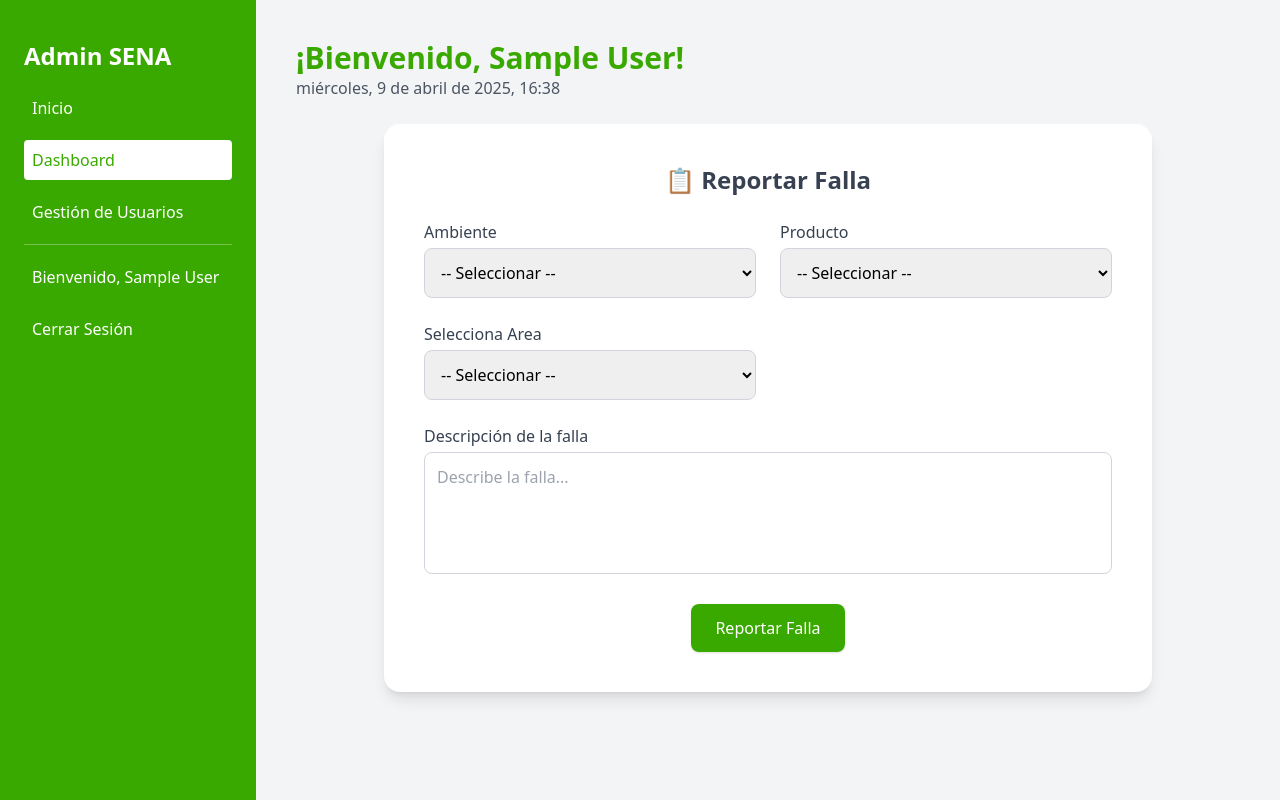
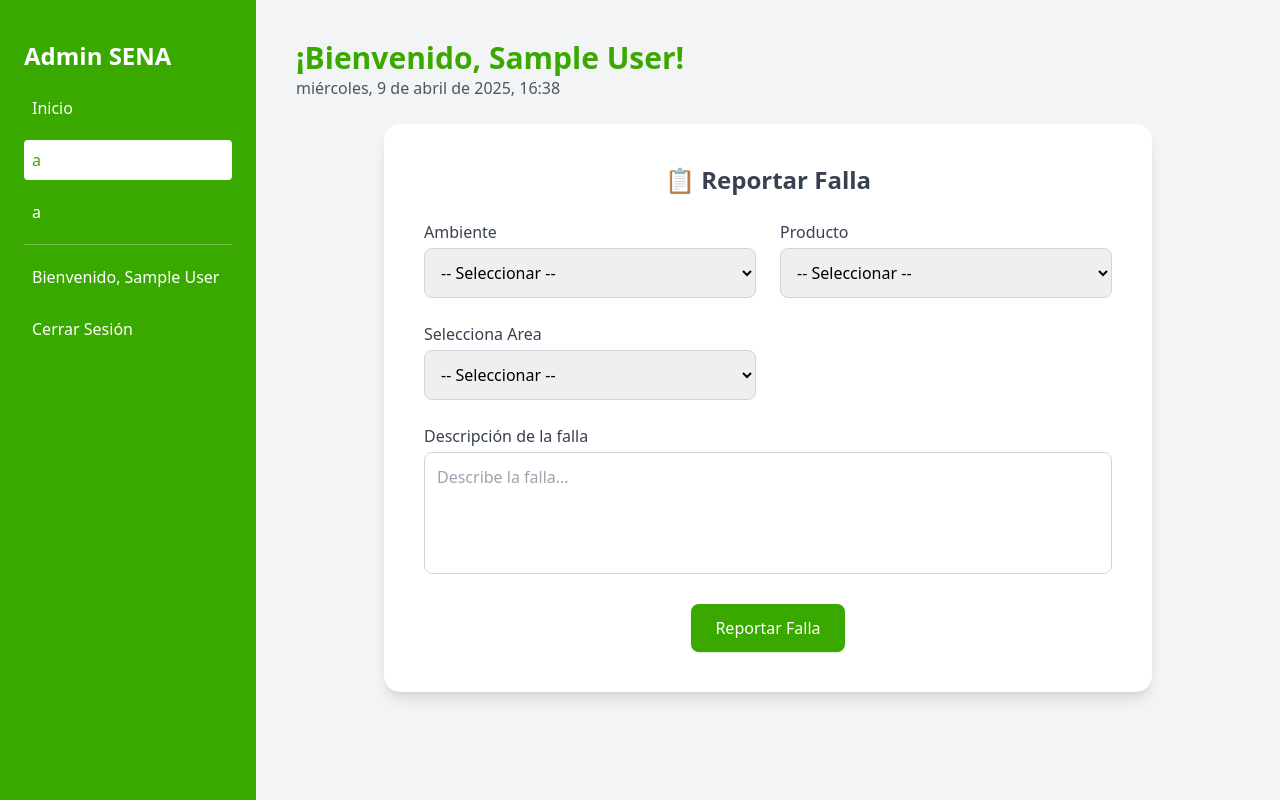
Before and after one commit to Stely69/mesa-de-ayuda, a PHP site: template public/views/Instr/instructores.php in a window 1280 px wide. Run offline with PHP 8.4, Linux system fonts and the light colour scheme; the template is opened without the code that fills it, so the values that code supplies are empty; the visitor is signed in with stand-in values (Sample User, id 1); some libraries are stand-ins or nearby versions.

Commit message:
fix: update sidebar links in barra.php for improved navigation

```diff
--- a/public/views/Instr/barra.php
+++ b/public/views/Instr/barra.php
@@ -10,8 +10,8 @@
             <h1 class="text-2xl font-bold mb-6">Admin SENA</h1>
             <nav class="flex flex-col space-y-3">
             <a href="../" class="p-2 hover:bg-white hover:text-senaGreen rounded">Inicio</a>
-            <a href="#" class="p-2 bg-white text-senaGreen rounded">Dashboard</a>
-            <a href="GestiondeUsuarios" class="p-2 hover:bg-white hover:text-senaGreen rounded">Gestión de Usuarios</a>
+            <a href="instructores" class="p-2 bg-white text-senaGreen rounded">a</a>
+            <a href="" class="p-2 hover:bg-white hover:text-senaGreen rounded">a</a>
             <hr class="border-white opacity-30">
             <?php if (isset($_SESSION["id"])): ?>
                 <a href="../Perfi/perfil" class="p-2 hover:bg-white hover:text-senaGreen rounded">Bienvenido, <?php echo $_SESSION["nombres"]; ?></a>
```
